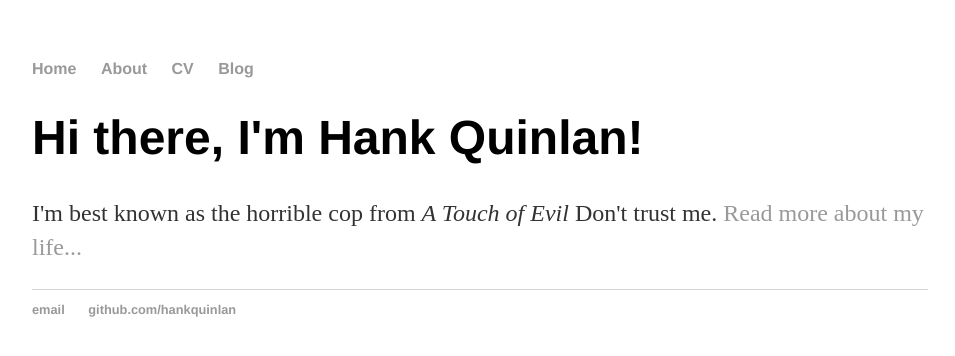
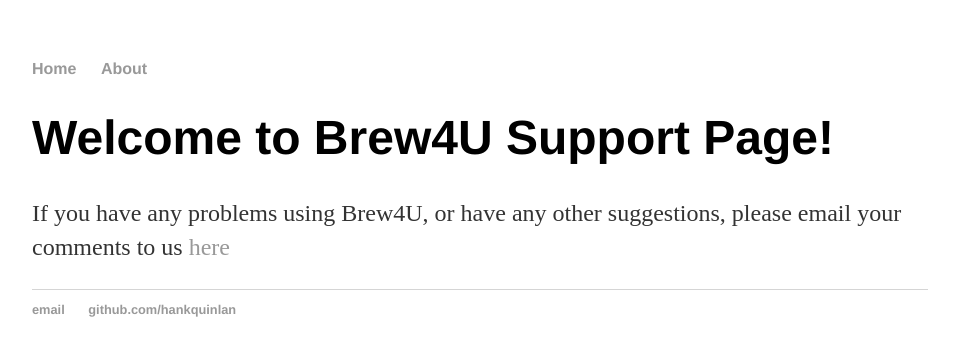
Before and after one commit to coughcon/coughcon.github.io, a plain HTML site: page index.html in a window 1280 px wide. Shown: the whole page, without its empty margins (160-1115 px from the left). Drawn offline with Linux system fonts and the light colour scheme.

Commit message:
Update index.html
changed index.html content

```diff
--- a/index.html
+++ b/index.html
@@ -10,14 +10,14 @@
     		<ul>
         		<li><a href="/">Home</a></li>
 	        	<li><a href="/about">About</a></li>
-        		<li><a href="/cv">CV</a></li>
-        		<li><a href="/blog">Blog</a></li>
+        		<!-- <li><a href="/cv">CV</a></li> -->
+        		<!--<li><a href="/blog">Blog</a></li> -->
     		</ul>
 		</nav>
 		<div class="container">
     		<div class="blurb">
-        		<h1>Hi there, I'm Hank Quinlan!</h1>
-				<p>I'm best known as the horrible cop from <em>A Touch of Evil</em> Don't trust me. <a href="/about">Read more about my life...</a></p>
+        		<h1>Welcome to Brew4U Support Page!</h1>
+				<p>If you have any problems using Brew4U, or have any other suggestions, please email your comments to us <a href="mailto:drink_manager@gmail.com">here</a></p>
     		</div><!-- /.blurb -->
 		</div><!-- /.container -->
 		<footer>
```
